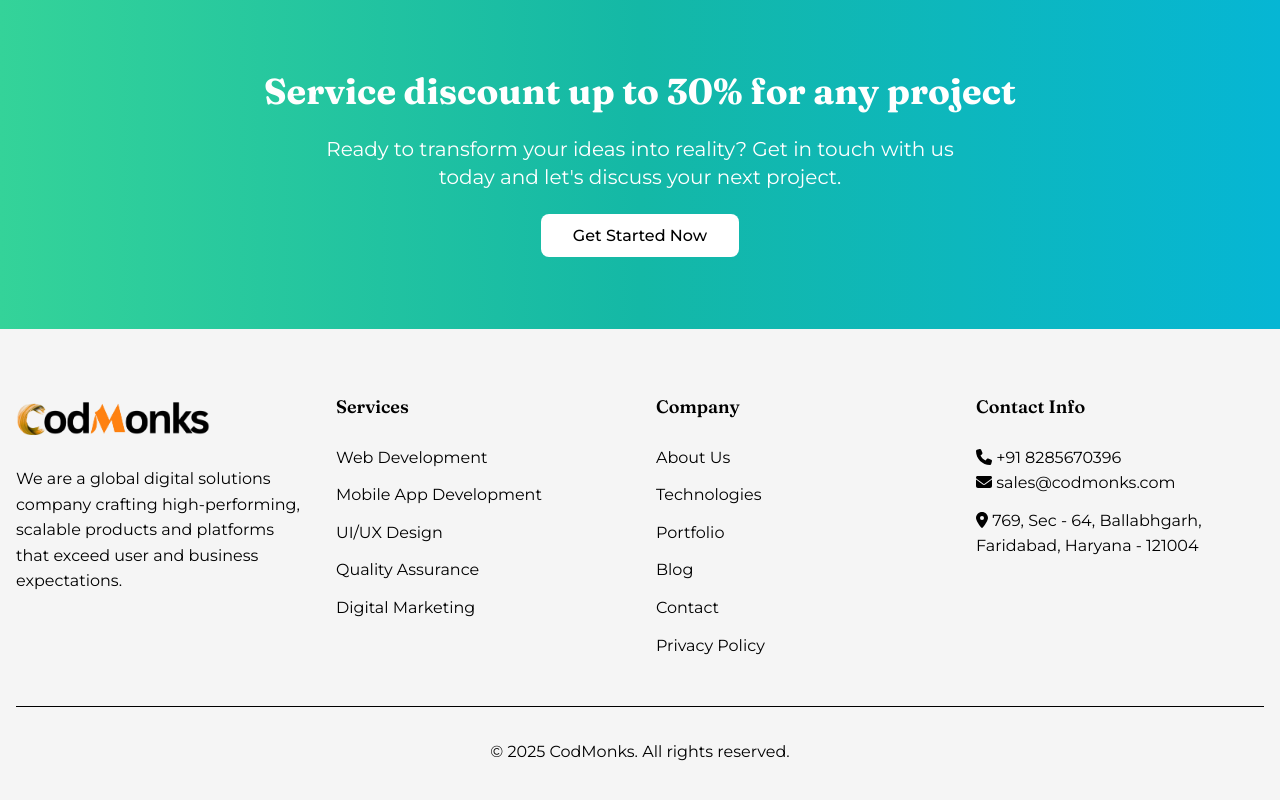
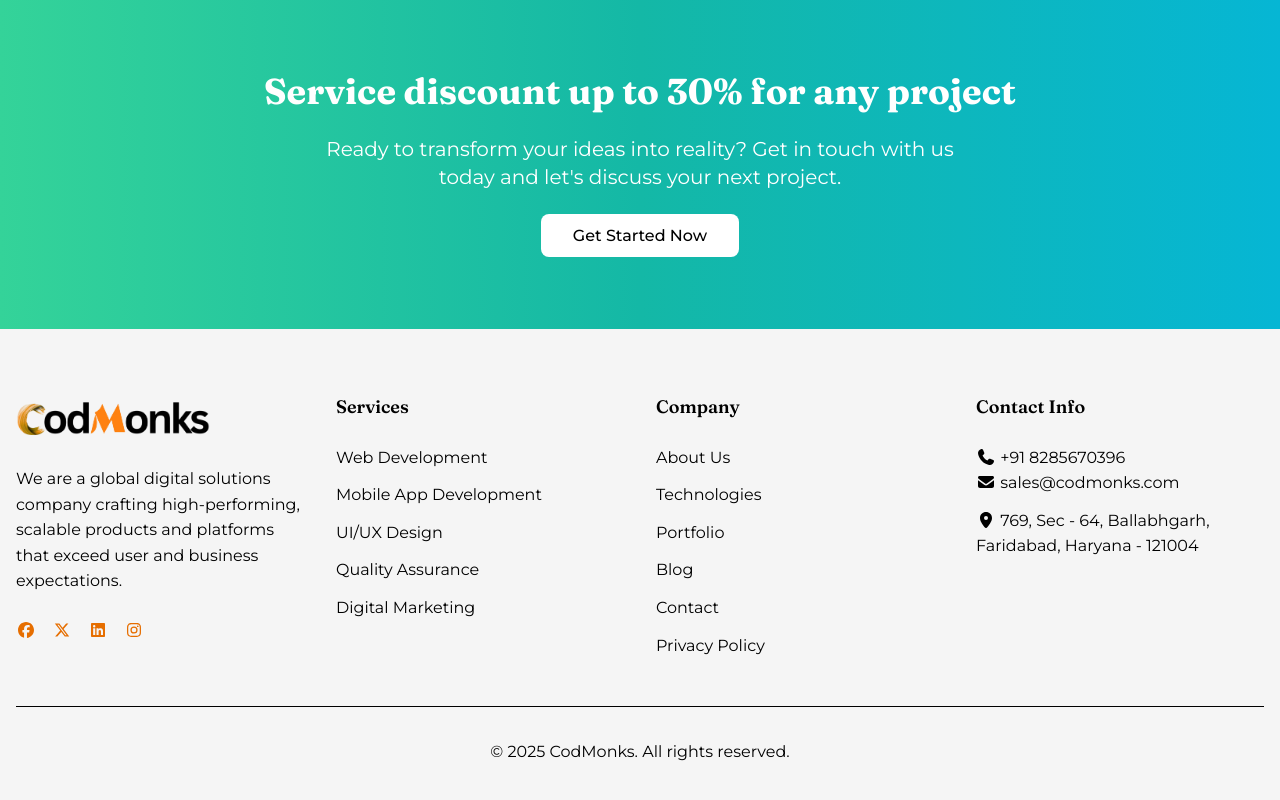
Before and after one commit to daksh1136/Codmonks, a Next.js app: page / in a window 1280 px wide. Shown: the part 3312-4112 px from the top of the page. Built offline with nearby package versions, Linux system fonts and the light colour scheme.

Commit message:
added social media accounts

```diff
--- a/components/Footer.tsx
+++ b/components/Footer.tsx
@@ -1,5 +1,6 @@
 import { faEnvelope, faLocationDot, faPhone } from "@fortawesome/free-solid-svg-icons";
 import { FontAwesomeIcon } from "@fortawesome/react-fontawesome";
+import { faFacebook, faInstagram, faLinkedin, faXTwitter } from "@fortawesome/free-brands-svg-icons"
 import Image from "next/image";
 import Link from "next/link";
 
@@ -44,23 +45,20 @@ const Footer = () => {
               <p className="text-black mb-6">
                 We are a global digital solutions company crafting high-performing, scalable products and platforms that exceed user and business expectations.
               </p>
-              {/* <div className="flex space-x-4">
-                                <Link href="#" className="text-blue-200 hover:text-white">
-                                    <svg className="w-6 h-6" fill="currentColor" viewBox="0 0 24 24">
-                                        <path d="M24 4.557c-.883.392-1.832.656-2.828.775 1.017-.609 1.798-1.574 2.165-2.724-.951.564-2.005.974-3.127 1.195-.897-.957-2.178-1.555-3.594-1.555-3.179 0-5.515 2.966-4.797 6.045-4.091-.205-7.719-2.165-10.148-5.144-1.29 2.213-.669 5.108 1.523 6.574-.806-.026-1.566-.247-2.229-.616-.054 2.281 1.581 4.415 3.949 4.89-.693.188-1.452.232-2.224.084.626 1.956 2.444 3.379 4.6 3.419-2.07 1.623-4.678 2.348-7.29 2.04 2.179 1.397 4.768 2.212 7.548 2.212 9.142 0 14.307-7.721 13.995-14.646.962-.695 1.797-1.562 2.457-2.549z" />
-                                    </svg>
-                                </Link>
-                                <Link href="#" className="text-blue-200 hover:text-white">
-                                    <svg className="w-6 h-6" fill="currentColor" viewBox="0 0 24 24">
-                                        <path d="M22.46 6c-.77.35-1.6.58-2.46.69.88-.53 1.56-1.37 1.88-2.38-.83.5-1.75.85-2.72 1.05C18.37 4.5 17.26 4 16 4c-2.35 0-4.27 1.92-4.27 4.29 0 .34.04.67.11.98C8.28 9.09 5.11 7.38 3 4.79c-.37.63-.58 1.37-.58 2.15 0 1.49.75 2.81 1.91 3.56-.71 0-1.37-.2-1.95-.5v.03c0 2.08 1.48 3.82 3.44 4.21a4.22 4.22 0 0 1-1.93.07 4.28 4.28 0 0 0 4 2.98 8.521 8.521 0 0 1-5.33 1.84c-.34 0-.68-.02-1.02-.06C3.44 20.29 5.7 21 8.12 21 16 21 20.33 14.46 20.33 8.79c0-.19 0-.37-.01-.56.84-.6 1.56-1.36 2.14-2.23z" />
-                                    </svg>
-                                </Link>
-                                <Link href="#" className="text-blue-200 hover:text-white">
-                                    <svg className="w-6 h-6" fill="currentColor" viewBox="0 0 24 24">
-                                        <path d="M20.447 20.452h-3.554v-5.569c0-1.328-.027-3.037-1.852-3.037-1.853 0-2.136 1.445-2.136 2.939v5.667H9.351V9h3.414v1.561h.046c.477-.9 1.637-1.85 3.37-1.85 3.601 0 4.267 2.37 4.267 5.455v6.286zM5.337 7.433c-1.144 0-2.063-.926-2.063-2.065 0-1.138.92-2.063 2.063-2.063 1.14 0 2.064.925 2.064 2.063 0 1.139-.925 2.065-2.064 2.065zm1.782 13.019H3.555V9h3.564v11.452zM22.225 0H1.771C.792 0 0 .774 0 1.729v20.542C0 23.227.792 24 1.771 24h20.451C23.2 24 24 23.227 24 22.271V1.729C24 .774 23.2 0 22.222 0h.003z" />
-                                    </svg>
-                                </Link>
-                            </div> */}
+              <div className="flex space-x-4">
+                <Link target="_blank" href="https://www.facebook.com/people/Codmonks-Technologies/61580622238665/" className="text-blue-600 hover:text-golden">
+                  <FontAwesomeIcon icon={faFacebook} />
+                </Link>
+                <Link target="_blank" href="https://x.com/codmonkstech?s=11" className="text-blue-600 hover:text-golden">
+                  <FontAwesomeIcon icon={faXTwitter} />
+                </Link>
+                <Link target="_blank" href="https://www.linkedin.com/company/codmonks-technologies/" className="text-blue-600 hover:text-golden">
+                  <FontAwesomeIcon icon={faLinkedin} />
+                </Link>
+                <Link target="_blank" href="https://www.instagram.com/codmonkstech/" className="text-blue-600 hover:text-golden">
+                  <FontAwesomeIcon icon={faInstagram} />
+                </Link>
+              </div>
             </div>
 
             <div>
```
Also changed, not shown: package.json (+5 -3 lines), 1 other file (tests, documents, lock files or other folders).
